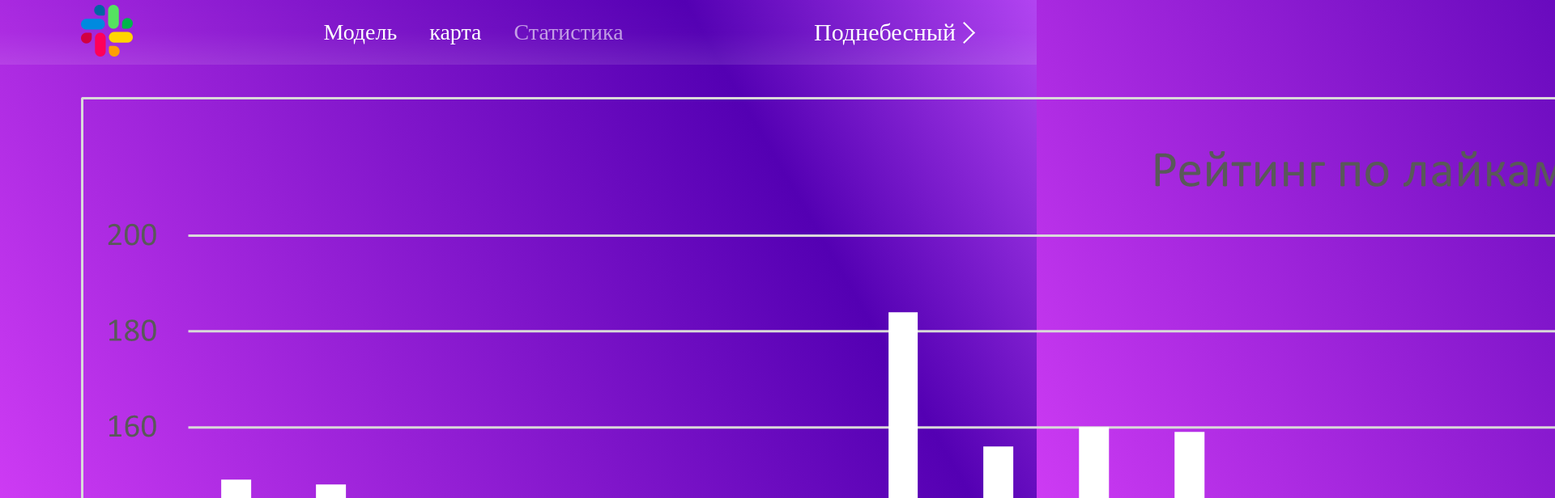
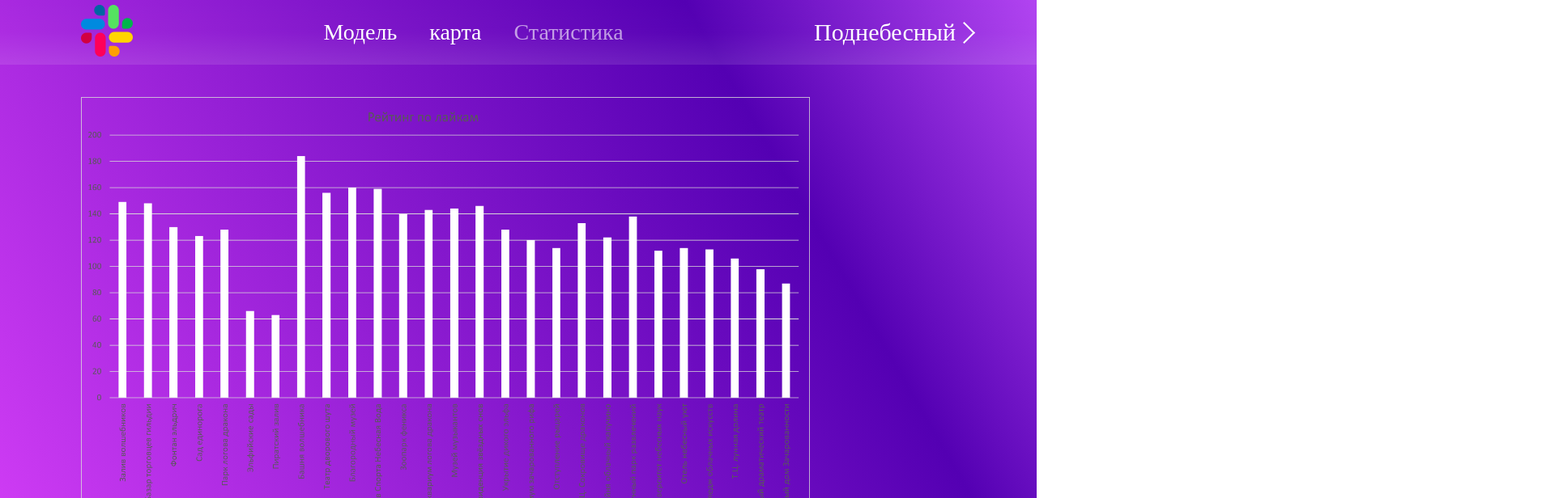
Before and after one commit to Pechenka124/ffffff, a React (Vite) app: page /statistics in a window 1280 px wide. Shown: the top 616 px of the page at 81% size, 1920 px wide, since content can reach past the window. Built offline with nearby package versions, Linux system fonts and the light colour scheme.

Commit message:
Update Statistics.module.scss

```diff
--- a/src/components/pages/statistics/Statistics.module.scss
+++ b/src/components/pages/statistics/Statistics.module.scss
@@ -26,5 +26,7 @@
 
 }
 .diagram{
-    margin-top:40px
+    margin-top:40px;
+    width:900px;
+    height:600px
 }
```
